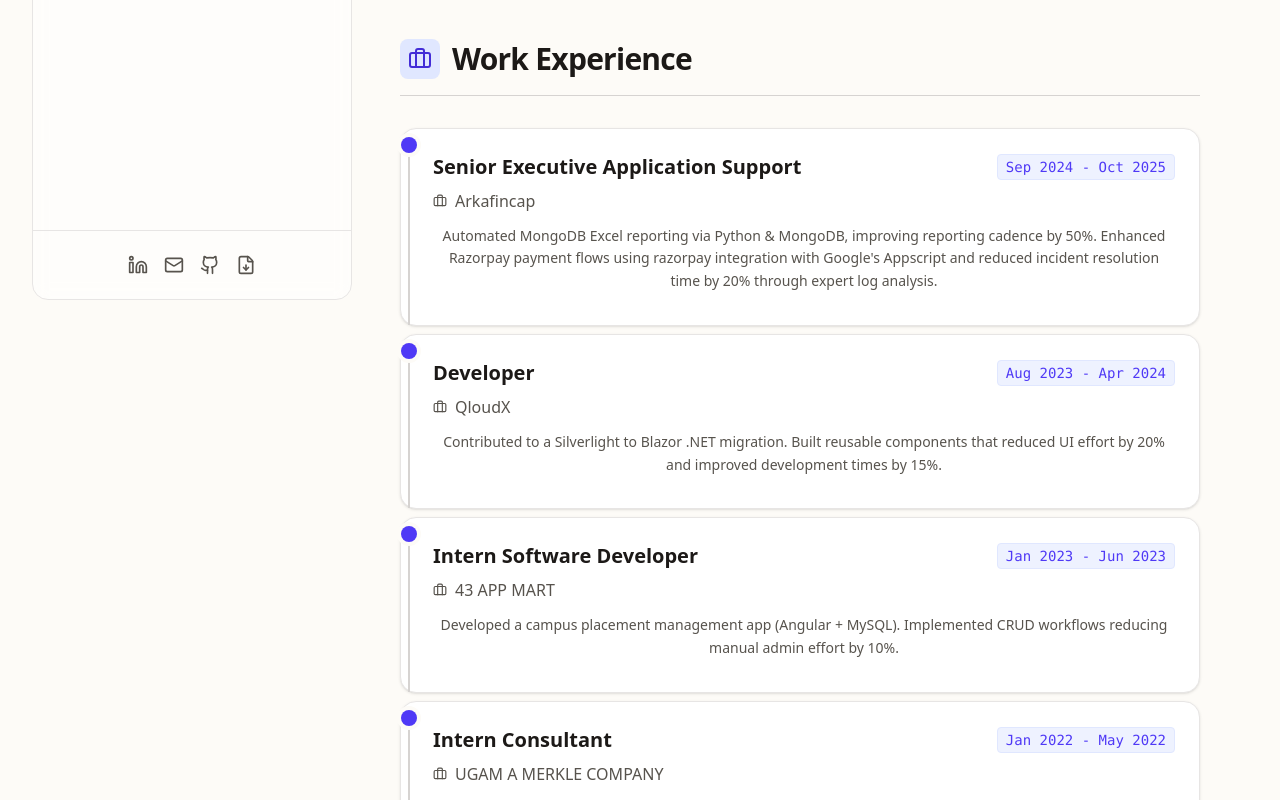
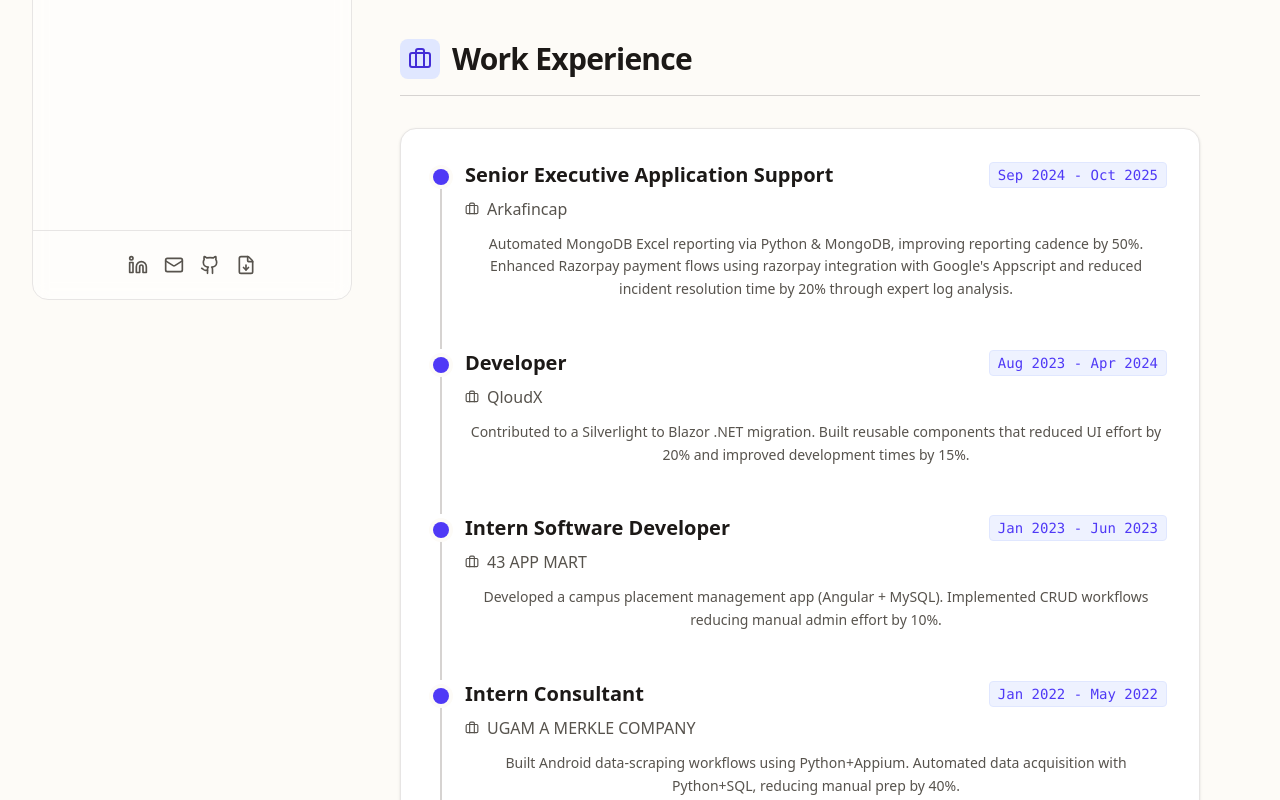
Before and after one commit to mohitbellwani/portfolioReactFrontend, a React (Vite) app: page / in a window 1280 px wide. Shown: the part 500-1300 px from the top of the page. Built offline with nearby package versions, Linux system fonts and the light colour scheme.

Commit message:
minor fixes to UI

```diff
--- a/src/components/UIComponents.jsx
+++ b/src/components/UIComponents.jsx
@@ -39,7 +39,7 @@ export const SkillCard = ({ category, items, icon, isDark }) => {
 export const TimelineItem = ({ role, company, period, description, isLast, isDark }) => {
   const theme = getThemeClasses(isDark);
   return (
-    <div className={`relative pl-8 pb-8 ${theme.cardBg} p-6 rounded-2xl border ${theme.cardBorder} shadow-sm transition-colors duration-300`}>
+    <div className="relative pl-8 pb-12 last:pb-0">
       {!isLast && (
         <div className={`absolute left-[7px] top-2 bottom-0 w-0.5 ${isDark ? 'bg-slate-800' : 'bg-stone-300'}`} />
       )}
--- a/src/portfoliopage/portfoliopage.jsx
+++ b/src/portfoliopage/portfoliopage.jsx
@@ -222,7 +222,7 @@ export default function PortfolioPage() {
                     {/* Experience Section */}
                     <section id="experience" className="mb-32 scroll-mt-24">
                     <SectionHeader title="Work Experience" icon={Briefcase} isDark={isDark} />
-                    <div className="space-y-2">
+                    <div className={`${theme.cardBg} p-8 rounded-2xl border ${theme.cardBorder} shadow-sm transition-colors duration-300`}>
                         {data.experience.map((exp, index) => (
                             <TimelineItem
                                 key={exp.id}
```
Lines whose indentation alone changed are shown as unchanged.
